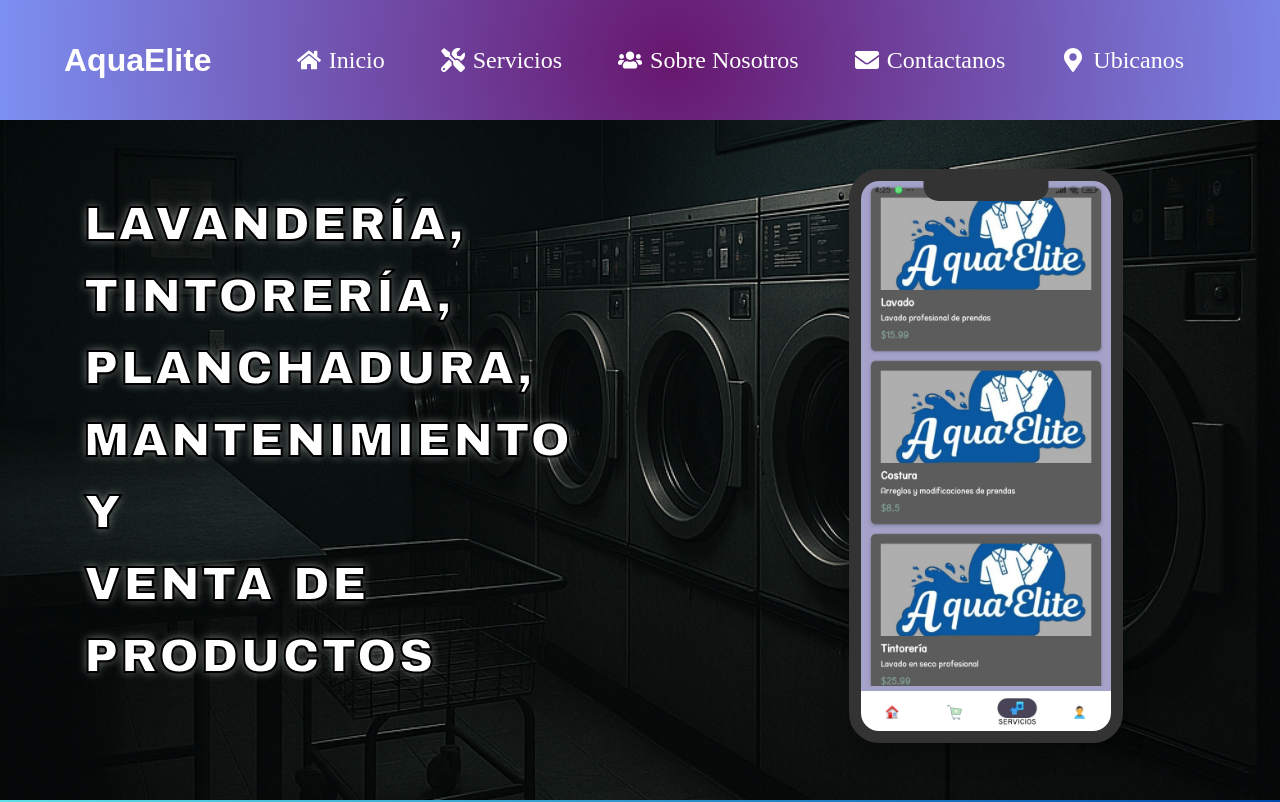
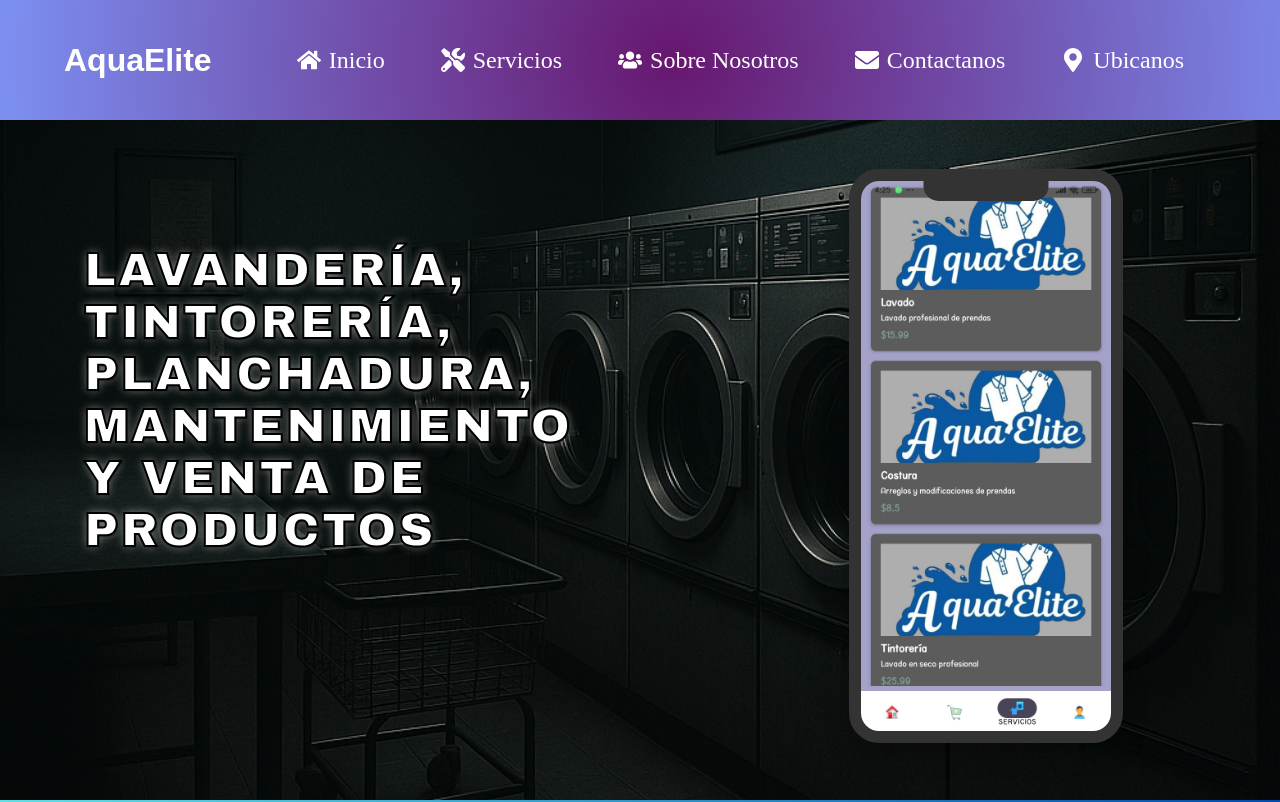
Before and after one commit to Lavanderia-Aqua-Elite/LandingPage_AquaElite, a React (Vite) app: page / in a window 1280 px wide. Shown: the top 802 px of the page. Built offline with nearby package versions, Linux system fonts and the light colour scheme.

Commit message:
error de margin o padding

```diff
--- a/src/styles/Home.module.css
+++ b/src/styles/Home.module.css
@@ -41,16 +41,10 @@
 /* --- Texto (izquierda) --- */
 .contentHome {
     flex: 0 0 50%;  /* Ancho fijo del 50% */
-    margin-top: 5rem;
 }
 
 .titleHome {
     font-family: var(--font-mainTitle);  /* Fuente simple como la imagen */
-    font-size: clamp(1.5rem, 3vw, 2rem);  /* Tamaño responsive */
-    line-height: 1.5;
-    white-space: pre-line;  /* Respeta saltos de línea */
-    color: #000;  /* Color negro */
-    text-transform: lowercase;  /* Texto en minúsculas como la imagen */
 }
 
 /* --- Teléfono (derecha) --- */
```
